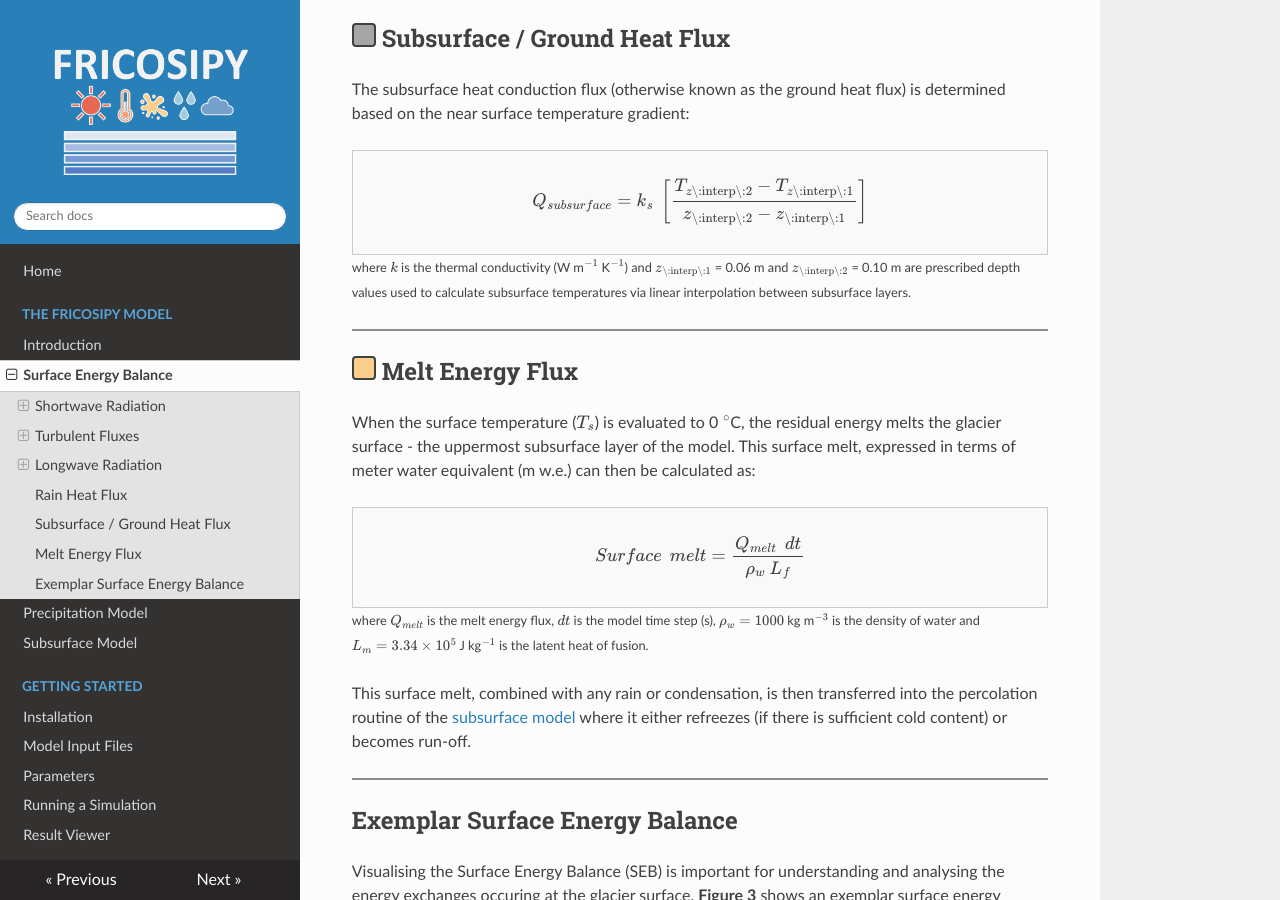
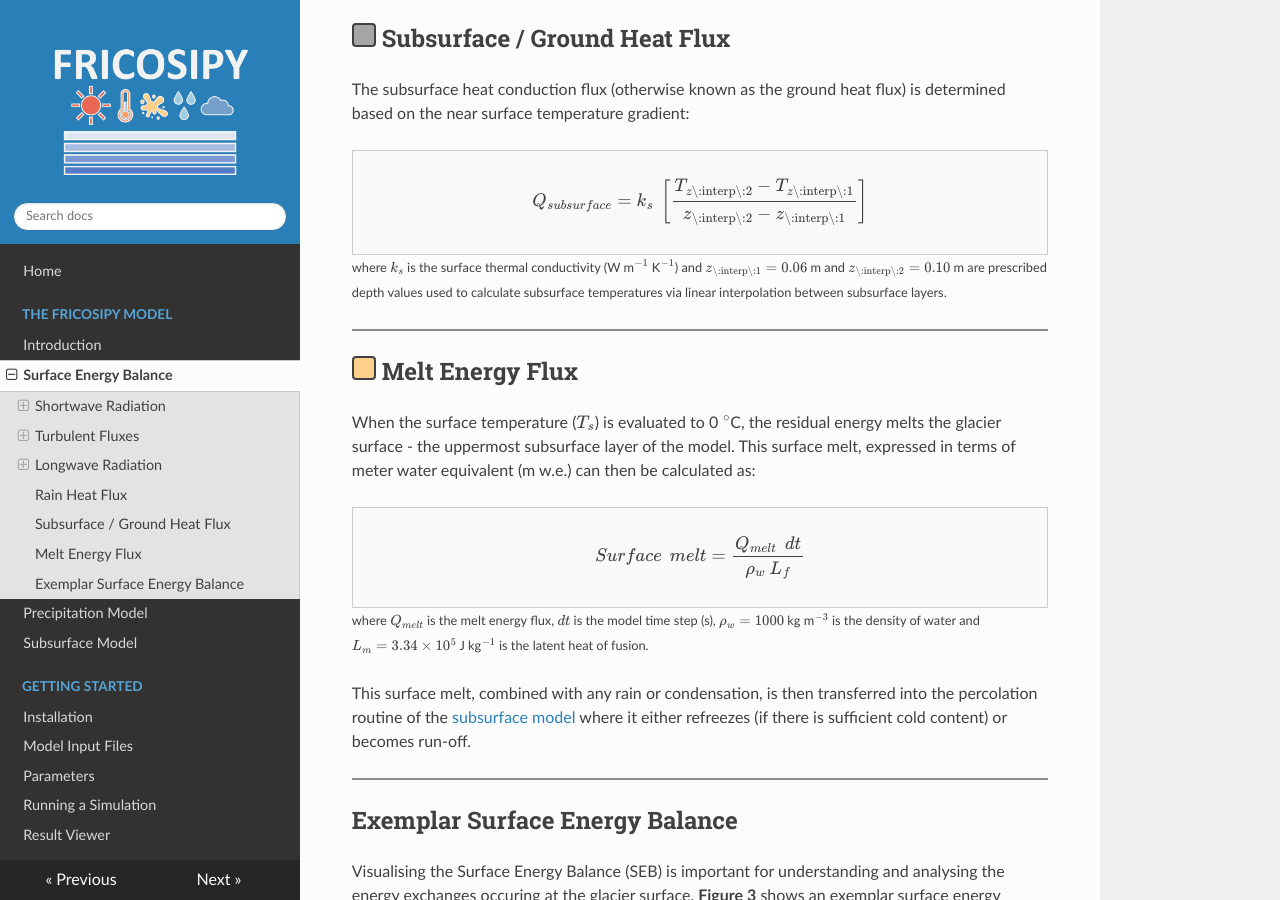
Before and after one commit to MarcusGastaldello/FRICOSIPY, an MkDocs documentation site: the page built from docs/surface_energy_balance.md, in a window 1280 px wide and 900 px high, scrolled down 5441 px. Built offline with MkDocs 1.6.1, drawn with Linux system fonts in a browser that asks for light colours; nearby versions of some CDN libraries.

Commit message:
Update surface_energy_balance.md

```diff
--- a/docs/surface_energy_balance.md
+++ b/docs/surface_energy_balance.md
@@ -222,7 +222,7 @@ $$
 Q_{subsurface} = k_{s} \: \left[ \frac{T_{z\text{\:interp\:2}} - T_{z\text{\:interp\:1}}}{z_\text{\:interp\:2} - z_\text{\:interp\:1}} \right]
 $$
 </div>
-<small> where $k$ is the thermal conductivity (W m$^{-1}$ K$^{-1}$) and $z_\text{\:interp\:1}$ = 0.06 m and $z_\text{\:interp\:2}$ = 0.10 m are prescribed depth values used to calculate subsurface temperatures via linear interpolation between subsurface layers.</small>
+<small> where $k_{s}$ is the surface thermal conductivity (W m$^{-1}$ K$^{-1}$) and $z_{\text{\:interp\:1}} = 0.06$ m and $z_{\text{\:interp\:2}} = 0.10$ m are prescribed depth values used to calculate subsurface temperatures via linear interpolation between subsurface layers.</small>
 
 <hr style="height:2px; background-color:#8b8b8b; border:none;" />
 
```
